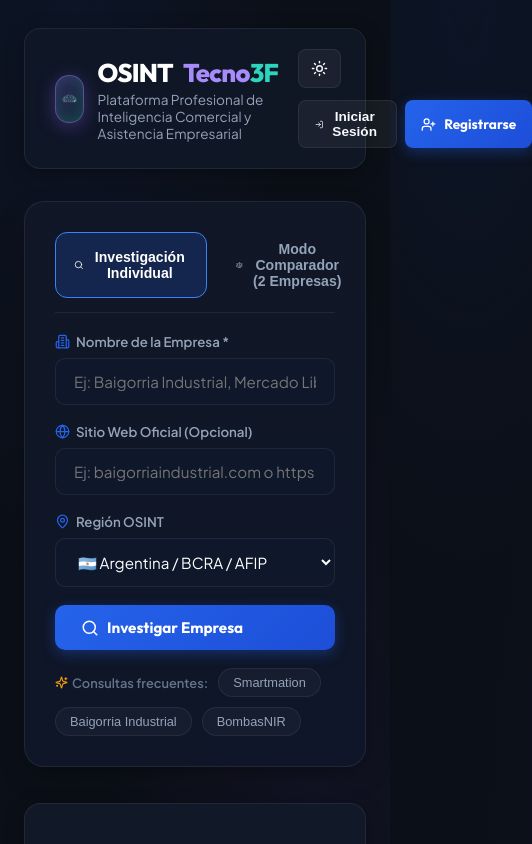
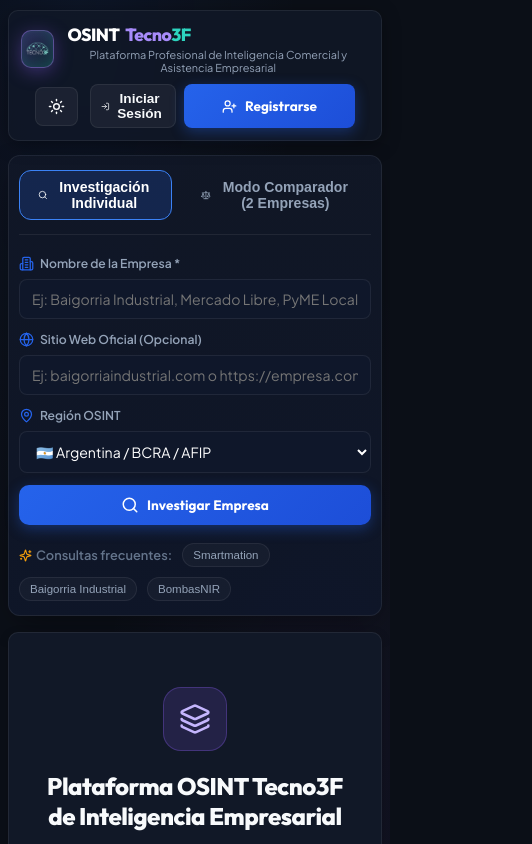
Before and after one commit to NahelePiromalli/osint-tecno3f, a React (Vite) app in the folder client/: page / in a window 390 px wide. Shown: the top 844 px of the page, 532 px wide, since content can reach past the window. Built offline with nearby package versions, Linux system fonts and the light colour scheme; no server answers.

Commit message:
Implementado responsive mobile completo: header, search, tabs, cards, chatbot fullscreen, news y soporte adaptativo para tablet (768px) y celular (480px)

```diff
--- a/client/src/components/OsintChatbot.jsx
+++ b/client/src/components/OsintChatbot.jsx
@@ -139,15 +139,15 @@
         <div
           style={{
             position: 'fixed',
-            bottom: '24px',
-            right: '24px',
-            width: '390px',
-            maxHeight: '600px',
-            height: '80vh',
+            bottom: window.innerWidth <= 480 ? '0' : '24px',
+            right: window.innerWidth <= 480 ? '0' : '24px',
+            width: window.innerWidth <= 480 ? '100%' : '390px',
+            maxHeight: window.innerWidth <= 480 ? '100vh' : '600px',
+            height: window.innerWidth <= 480 ? '100vh' : '80vh',
             background: 'rgba(15, 23, 42, 0.96)',
             backdropFilter: 'blur(16px)',
-            border: '1px solid rgba(139, 92, 246, 0.4)',
-            borderRadius: '22px',
+            border: window.innerWidth <= 480 ? 'none' : '1px solid rgba(139, 92, 246, 0.4)',
+            borderRadius: window.innerWidth <= 480 ? '0' : '22px',
             display: 'flex',
             flexDirection: 'column',
             boxShadow: '0 20px 50px rgba(0, 0, 0, 0.6), 0 0 20px rgba(139, 92, 246, 0.25)',
--- a/client/src/index.css
+++ b/client/src/index.css
@@ -556,3 +556,279 @@
   color: #2563eb;
   border-color: rgba(37, 99, 235, 0.2);
 }
+
+/* ==========================================
+   RESPONSIVE MOBILE & TABLET
+   ========================================== */
+
+/* Tablet: <= 768px */
+@media (max-width: 768px) {
+  .app-container {
+    padding: 16px 12px 90px 12px;
+  }
+
+  .header-nav {
+    flex-direction: column;
+    gap: 14px;
+    padding: 16px 18px;
+    border-radius: 12px;
+    margin-bottom: 20px;
+    align-items: stretch;
+  }
+
+  .brand-wrapper {
+    justify-content: center;
+  }
+
+  .brand-name {
+    font-size: 1.3rem;
+  }
+
+  .brand-subtitle {
+    font-size: 0.75rem;
+    text-align: center;
+  }
+
+  .header-nav > div:last-child {
+    justify-content: center;
+  }
+
+  .search-panel {
+    padding: 18px 14px;
+    border-radius: 14px;
+    margin-bottom: 22px;
+  }
+
+  .search-grid {
+    grid-template-columns: 1fr;
+    gap: 12px;
+  }
+
+  .tab-navbar {
+    gap: 4px;
+    margin-bottom: 18px;
+    padding-bottom: 6px;
+    -webkit-overflow-scrolling: touch;
+    scrollbar-width: none;
+  }
+
+  .tab-navbar::-webkit-scrollbar {
+    display: none;
+  }
+
+  .nav-tab-item {
+    padding: 8px 12px;
+    font-size: 0.78rem;
+    border-radius: 8px;
+    gap: 5px;
+    flex-shrink: 0;
+  }
+
+  .nav-tab-item svg {
+    width: 14px;
+    height: 14px;
+  }
+
+  .dashboard-grid {
+    gap: 14px;
+  }
+
+  .col-8, .col-6, .col-4 {
+    grid-column: span 12;
+  }
+
+  .saas-card {
+    border-radius: 12px;
+  }
+
+  .health-gauge-box {
+    width: 110px;
+    height: 110px;
+  }
+
+  .health-score-value {
+    font-size: 2rem;
+  }
+
+  .news-card-article {
+    padding: 16px 14px;
+    border-radius: 10px;
+  }
+
+  .news-header-meta {
+    flex-direction: column;
+    align-items: flex-start;
+    gap: 6px;
+  }
+
+  .news-title-heading {
+    font-size: 0.95rem;
+  }
+
+  .support-plan-card {
+    padding: 14px 12px;
+  }
+
+  .loading-box {
+    padding: 30px 14px;
+  }
+
+  .sample-bar {
+    justify-content: center;
+  }
+
+  .sample-pill {
+    font-size: 0.72rem;
+    padding: 5px 10px;
+  }
+}
+
+/* Phone: <= 480px */
+@media (max-width: 480px) {
+  .app-container {
+    padding: 10px 8px 90px 8px;
+  }
+
+  .header-nav {
+    padding: 12px 12px;
+    border-radius: 10px;
+    margin-bottom: 14px;
+    gap: 10px;
+  }
+
+  .brand-icon-box {
+    width: 38px;
+    height: 38px;
+    border-radius: 10px;
+    padding: 4px;
+  }
+
+  .brand-name {
+    font-size: 1.1rem;
+    gap: 6px;
+  }
+
+  .brand-subtitle {
+    font-size: 0.68rem;
+  }
+
+  .header-nav > div:last-child {
+    flex-wrap: wrap;
+    gap: 6px;
+  }
+
+  .btn-secondary {
+    font-size: 0.75rem;
+    padding: 6px 10px;
+    gap: 4px;
+  }
+
+  .btn-primary {
+    font-size: 0.85rem;
+    padding: 11px 18px;
+    width: 100%;
+    justify-content: center;
+  }
+
+  .search-panel {
+    padding: 14px 10px;
+    border-radius: 12px;
+    margin-bottom: 16px;
+  }
+
+  .field-label {
+    font-size: 0.76rem;
+  }
+
+  .input-control {
+    padding: 10px 12px;
+    font-size: 0.88rem;
+    border-radius: 8px;
+  }
+
+  .tab-navbar {
+    gap: 3px;
+    margin-bottom: 14px;
+  }
+
+  .nav-tab-item {
+    padding: 7px 10px;
+    font-size: 0.72rem;
+    border-radius: 6px;
+    gap: 4px;
+  }
+
+  .dashboard-grid {
+    gap: 10px;
+  }
+
+  .saas-card {
+    border-radius: 10px;
+    box-shadow: 0 2px 10px rgba(0, 0, 0, 0.2);
+  }
+
+  .health-gauge-box {
+    width: 90px;
+    height: 90px;
+    border-width: 3px;
+  }
+
+  .health-score-value {
+    font-size: 1.6rem;
+  }
+
+  .health-score-container {
+    padding: 14px;
+  }
+
+  .news-card-article {
+    padding: 12px 10px;
+    border-radius: 8px;
+  }
+
+  .news-title-heading {
+    font-size: 0.88rem;
+    line-height: 1.4;
+  }
+
+  .news-source-tag {
+    font-size: 0.74rem;
+  }
+
+  .news-link-btn {
+    font-size: 0.78rem;
+  }
+
+  .social-card-link {
+    padding: 10px 12px;
+    border-radius: 8px;
+    font-size: 0.82rem;
+  }
+
+  .support-plan-card {
+    padding: 12px 10px;
+    border-radius: 8px;
+    margin-bottom: 10px;
+  }
+
+  .auth-modal-overlay {
+    padding: 10px !important;
+  }
+
+  .loading-box {
+    padding: 24px 10px;
+  }
+
+  .loading-box h3 {
+    font-size: 1rem !important;
+  }
+
+  .loading-box p {
+    font-size: 0.78rem !important;
+  }
+
+  .spinner {
+    width: 36px;
+    height: 36px;
+  }
+}
```
